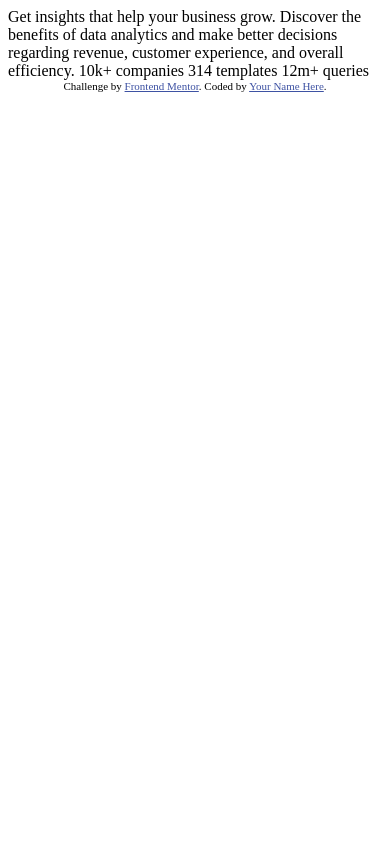
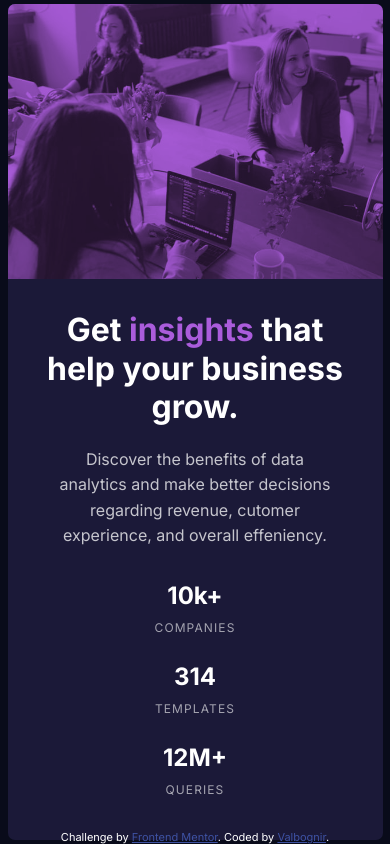
Before and after one commit to Valbognir/stats-preview-card-component-main, a plain HTML site: page index.html in a window 390 px wide. Drawn offline with Linux system fonts and the light colour scheme.

Commit message:
Add files via upload

```diff
--- a/index.html
+++ b/index.html
@@ -7,27 +7,57 @@
   <link rel="icon" type="image/png" sizes="32x32" href="./images/favicon-32x32.png">
 
   <title>Frontend Mentor | Stats preview card component</title>
+  <!--Font Type-->
+  <link rel="preconnect" href="https://fonts.googleapis.com">
+  <link rel="preconnect" href="https://fonts.gstatic.com" crossorigin>
+  <link href="https://fonts.googleapis.com/css2?family=Inter:wght@400;700&display=swap" rel="stylesheet">
+  <link href="https://fonts.googleapis.com/css2?family=Lexend+Deca&display=swap" rel="stylesheet">
 
   <!-- Feel free to remove these styles or customise in your own stylesheet 👍 -->
+  <link rel="stylesheet" href="style.css">
   <style>
     .attribution { font-size: 11px; text-align: center; }
     .attribution a { color: hsl(228, 45%, 44%); }
   </style>
 </head>
 <body>
-
-  Get insights that help your business grow.
-
-  Discover the benefits of data analytics and make better decisions regarding revenue, customer
-  experience, and overall efficiency.
-
-  10k+ companies
-  314 templates
-  12m+ queries
+  <main>
+    <article>
+        <div class="info">
+            <h1>
+                Get <span class="accent">insights</span> that help your business grow.
+            </h1>
+            <br>
+            <p class="main-paragraph">
+                Discover the benefits of data analytics and make better decisions regarding revenue, cutomer experience, and overall effeniency.
+            </p>
+        </div>
+        <div class="stats">
+            <div class="text-center">
+                <h2 class="stat-heading">10k+</h2>
+                <p class="uppercase">companies</p>
+            </div>
+            <div class="text-center">
+                <h2 class="stat-heading">314</h2>
+                <p class="uppercase">templates</p>
+            </div>
+            <div class="text-center">
+                <h2 class="stat-heading">12M+</h2>
+                <p class="uppercase">queries</p>
+            </div>
+        </div>
+    </article>
+    <section class="image-section">
+            <img class="header-image" src="images/image-header-desktop.jpg" alt="Working Ladies">
+            <img src="images/image-header-mobile.jpg" alt="Working Ladies" class="header-image-mobile">
+    </section>
+  </main>
 
   <div class="attribution">
     Challenge by <a href="https://www.frontendmentor.io?ref=challenge" target="_blank">Frontend Mentor</a>.
-    Coded by <a href="#">Your Name Here</a>.
+    Coded by <a href="https://www.frontendmentor.io/profile/Valbognir">Valbognir</a>.
   </div>
+
+
 </body>
 </html>
--- a/style.css
+++ b/style.css
@@ -5,15 +5,128 @@
 }
 :root {
     /* Primary */
-    --Very-Dark-Blue:hsl(233, 47%, 7%) /* main background */
-    --Dark-Desaturated-Blue:hsl(244, 38%, 16%) /*card background */
-    --Soft-Violet: hsl(277, 64%, 61%) /* acccent */
+    --Very-Dark-Blue:hsl(233, 47%, 7%); /* main background */
+    --Dark-Desaturated-Blue:hsl(244, 38%, 16%); /*card background */
+    --Soft-Violet: hsl(277, 64%, 61%); /* acccent */
 
     /* Neutral*/
-    --White:hsl(0, 0%, 100%) /* main heading, stats */
-    -- Slightly-Transparent-White:hsla(0, 0%, 100%, 0.75) /* main paragraph */
-    --Slightly-transparent-White-2:hsla(0, 0%, 100%, 0.6) /* stat headings */
+    --White:hsl(0, 0%, 100%); /* main heading, stats */
+    --Slightly-Transparent-White:hsla(0, 0%, 100%, 0.75); /* main paragraph */
+    --Slightly-transparent-White-2:hsla(0, 0%, 100%, 0.6); /* stat headings */
 }
+
 body {
-    font-size: 15px;
+    font-family: 'Inter', sans-serif;
+    background-color: var(--Very-Dark-Blue);
+    height: 100vh;
+    display: flex;
+    justify-content: center;
+    align-items: center;
+    color: var(--White);
 }
+main {
+    display: grid;
+    grid-template-columns: repeat(2, 1fr);
+    max-width: 1200px;
+    background-color: var(--Dark-Desaturated-Blue);
+    border-radius: 7px;
+    overflow: hidden;
+}
+article {
+    display: flex;
+    flex-direction: column;
+    justify-content: space-between;
+    margin: 4.5em 8em 4.5em 4.5em ;;
+}
+.accent {
+    color: var(--Soft-Violet);
+}
+h1 {
+    font-size: 2.43em;
+    line-height: 1.2;
+}
+.main-paragraph {
+    color: var(--Slightly-Transparent-White);
+    line-height: 1.6;
+}
+.stats {
+    display: flex;
+    flex-direction: row;
+    column-gap: 4.5em;
+}
+.stat-heading {
+    font-size: 1.5em;
+}
+.uppercase {
+    text-transform: uppercase;
+    color: var(--Slightly-transparent-White-2);
+    line-height: 2;
+    font-size: 12px;
+    letter-spacing: 1.1px;
+}
+.image-background {
+    background-color: var(--Soft-Violet);
+}
+.image-section {
+    background-color: var(--Soft-Violet);
+}
+.header-image {
+    width: 100%;
+    display: block;
+    opacity: 0.8;
+    mix-blend-mode: multiply;
+}
+.header-image-mobile {
+    display: none;
+    width: 100%;
+    opacity: 0.8;
+    mix-blend-mode: multiply;
+}
+.attribution {
+    position: absolute;
+    bottom: 0px;
+}
+@media screen and (max-width:1200px) {
+    main {
+        display: flex;
+        flex-direction: column-reverse;
+        max-width: 375px;
+        justify-content: space-between;
+    }
+    article {
+        margin: 2em 1.5em 2em 1.5em;
+    }
+    .header-image {
+        display: none;
+    }
+    .header-image-mobile {
+        display: block;
+    }
+    .info {
+        display: flex;
+        flex-direction: column;
+        justify-content: center;
+        align-items: center;
+        text-align: center;
+    }
+    h1 {
+        font-size: 2em;
+    }
+    .stats {
+        display: flex;
+        flex-direction: column;
+        justify-content: center;
+        align-items: center;
+        row-gap: 1em;
+        margin-top: 2em;
+    }
+    .text-center {
+        text-align: center;
+    }
+    .uppercase {
+        line-height: 3;
+    }
+    .main-paragraph {
+        margin: 0 1.5em;
+    }
+}
```
